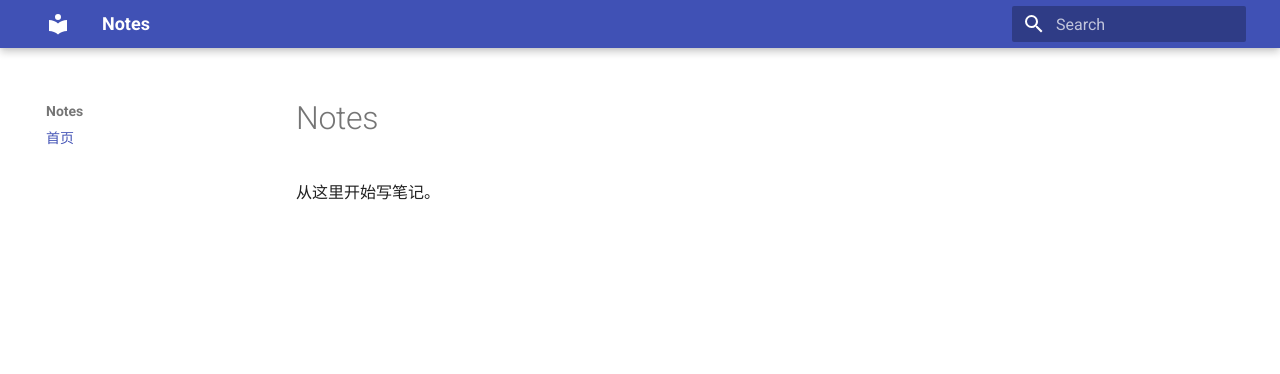
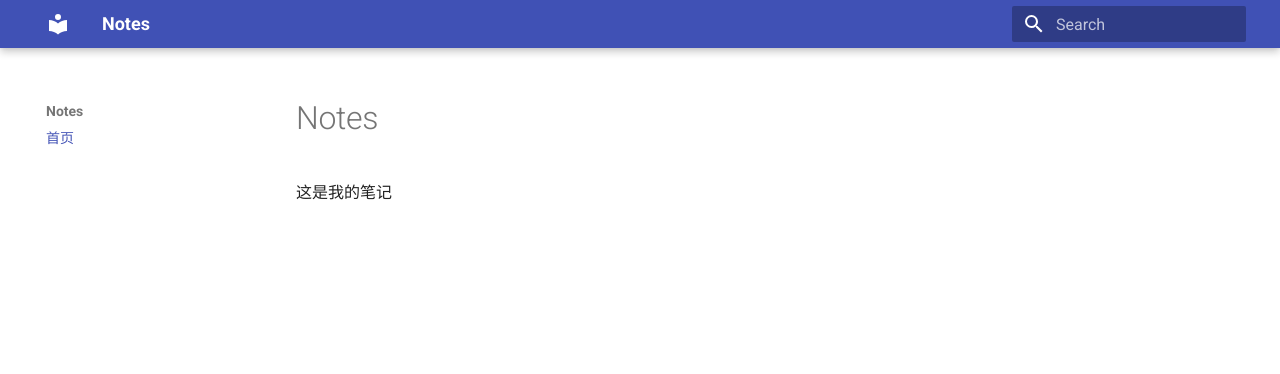
Before and after one commit to 1265689026-ckpp/NOTES, an MkDocs documentation site: the page built from docs/index.md, in a window 1280 px wide. Shown: the top 374 px of the page. Built offline with MkDocs 1.6.1 and Material for MkDocs 9.7.7, drawn with Linux system fonts in a browser that asks for light colours.

Commit message:
Update index.md

```diff
--- a/docs/index.md
+++ b/docs/index.md
@@ -1,2 +1,2 @@
 # Notes
-从这里开始写笔记。
+这是我的笔记
```
